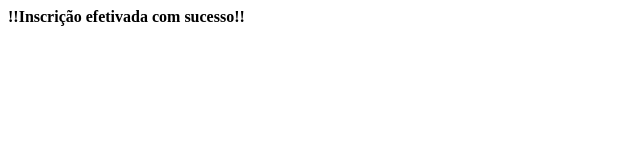
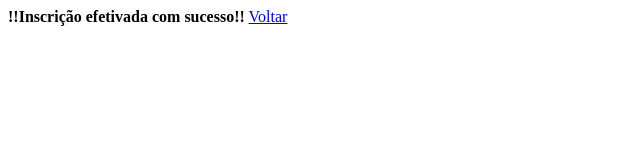
Before and after one commit to gabiBrittoo/formulario, a plain HTML site: page sucesso.html in a window 1280 px wide. Shown: the full height of the page, 0-640 px from the left. Drawn offline with Linux system fonts and the light colour scheme.

Commit message:
Update sucesso.html

```diff
--- a/sucesso.html
+++ b/sucesso.html
@@ -3,7 +3,7 @@
 <head><strong>!!Inscrição efetivada com sucesso!!</strong></head>
 
 <body>
-    <a href="http:127.0.0.1:5501formulario.html"></a>
+    <a href="index.html">Voltar</a>
 </body>
 
 </html>
```
